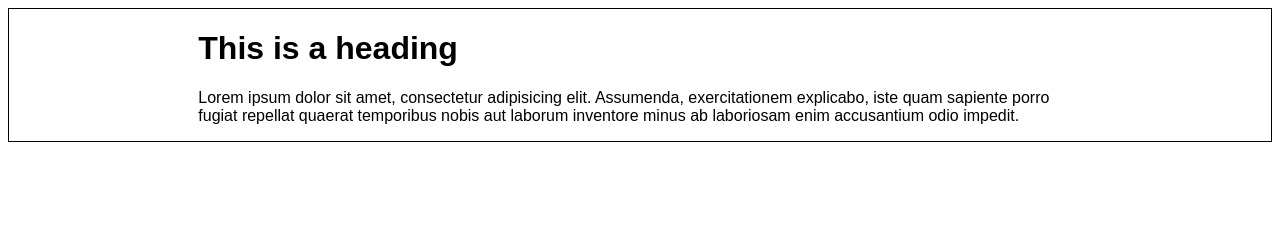
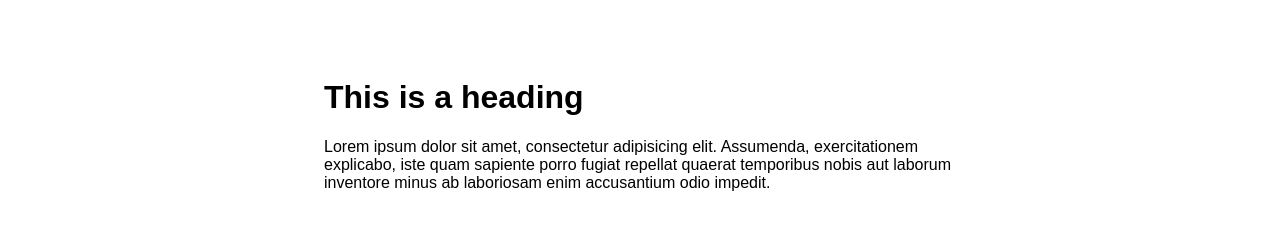
Before and after one commit to coyotetime/git-test, a plain HTML site: page index.html in a window 1280 px wide. Drawn offline with Linux system fonts and the light colour scheme.

Commit message:
Reduced width
reduced width to 50%

```diff
--- a/css/style.css
+++ b/css/style.css
@@ -7,10 +7,10 @@ h1 {
 }
 
 .container {
-  border: 1px solid black;
 }
 
 .wrapper {
-  width: 70%;
-    margin: 0 auto;
+  width: 50%;
+  margin: 0 auto;
+  padding-top: 50px;
 }
```
